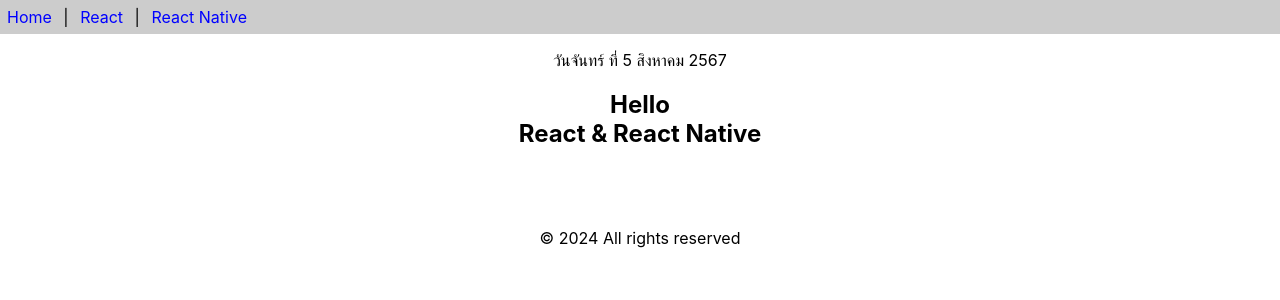
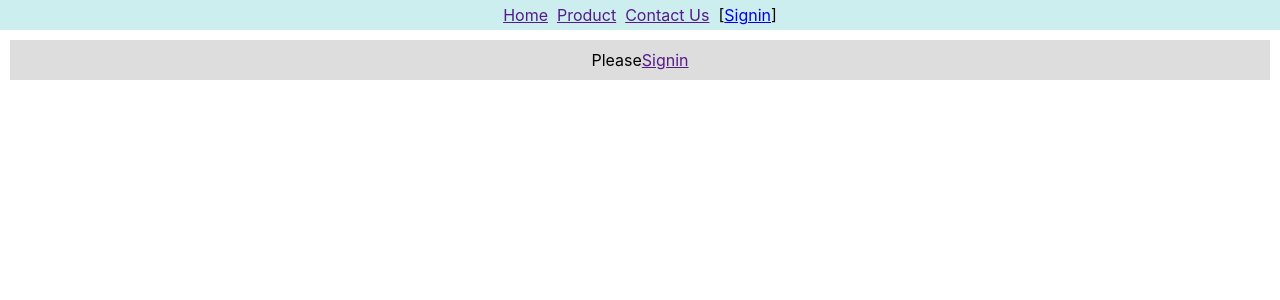
Before and after one commit to tinepanupong1/app1, a React (Create React App) app: page / in a window 1280 px wide. Shown: the top 300 px of the page. Built offline with nearby package versions, Linux system fonts and the light colour scheme.

Commit message:
create Context
create Context

```diff
--- a/src/App.js
+++ b/src/App.js
@@ -1,16 +1,14 @@
 import React from 'react'
-import { Header, Content, Footer } from './func-components'
-import Calendar from './class-components'
+import { userContext } from './context'
+import Header2 from './context-header2'
+import Content2 from './context-content2'
 
-function App() {
-    return (
-        <>
-            <Header/>
-            <p><center><Calendar/></center></p>
-            <Content/>
-            <Footer/>
-        </>
+export default function App(){
+    let[user,setUser]=React.useState('')
+    return(
+        <userContext.Provider value={[user,setUser]}>
+            <Header2/>
+            <Content2/>
+        </userContext.Provider>
     )
 }
-
-export default App
--- /dev/null
+++ b/src/context-content2.js
@@ -0,0 +1,26 @@
+import React from 'react'
+import { userContext } from './context'
+
+export default function Content2(){
+    let[user,setUser]=React.useContext(userContext)
+
+    const contentStyle ={
+        backgroundColor:'#ddd',
+        textAlign:'center',
+        margin:10,
+        padding:10
+    }
+    const onclickSignin=(event)=>{
+        event.preventDefault()
+        setUser('Tom Jerry')
+    }
+    return(
+        <div style={contentStyle}>
+            {
+                (user)
+                ?<span>Hello{user}</span>
+                :<span>Please<a href="" onClick={onclickSignin}>Signin</a></span>
+            }
+        </div>
+    )
+}
--- /dev/null
+++ b/src/context-header2.js
@@ -0,0 +1,36 @@
+import React from 'react'
+import { userContext} from './context'
+
+export default class Header2 extends React.Component{
+    static contextType=userContext
+
+    render(){
+        let[user,setUser]=this.context
+
+        const headerStyle={
+            backgroundColor:'#cee',
+            textAlign:'center',
+            padding:5
+        }
+        const onClickSignout=(event)=>{
+            event.preventDefault()
+            setUser('')
+        }
+        const onClickSignin=(event)=>{
+            event.preventDefault()
+            setUser('Tom Jerry')
+        }
+        return(
+            <div style={headerStyle}>
+                <a href=''>Home</a>&nbsp;&nbsp;
+                <a href=''>Product</a>&nbsp;&nbsp;
+                <a href=''>Contact Us</a>&nbsp;&nbsp;
+                {
+                    (user)
+                    ?<span>[{user}&nbsp;&nbsp;<a href=" " onclick={onClickSignout}>Signout</a>]</span>
+                    :<span>[<a href=" " onclick={onClickSignin}>Signin</a>]</span>
+                }
+            </div>
+        )
+    }
+}
--- /dev/null
+++ b/src/context.js
@@ -0,0 +1,3 @@
+import React,{createContext} from 'react'
+
+export const userContext=createContext()
```
